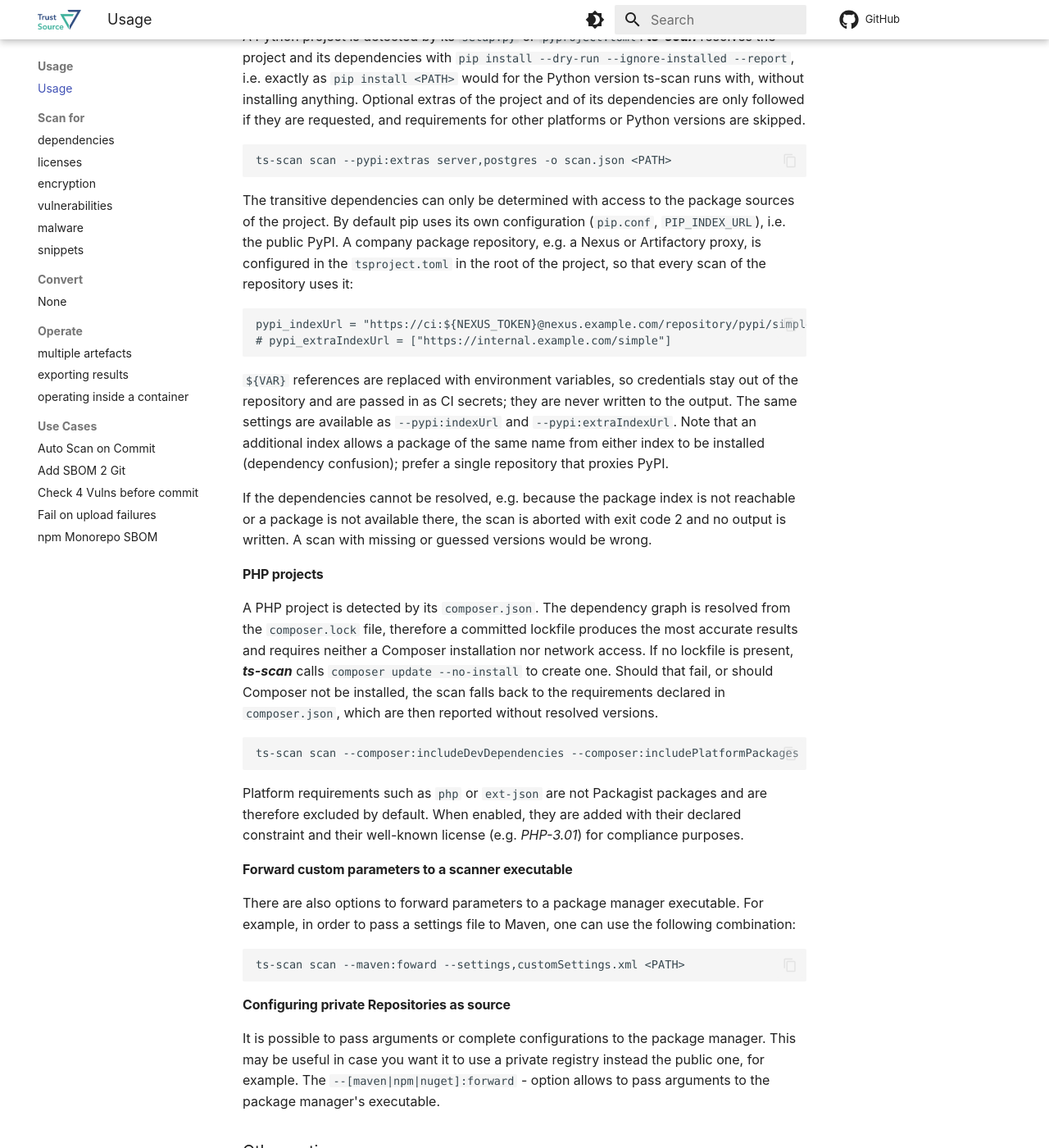
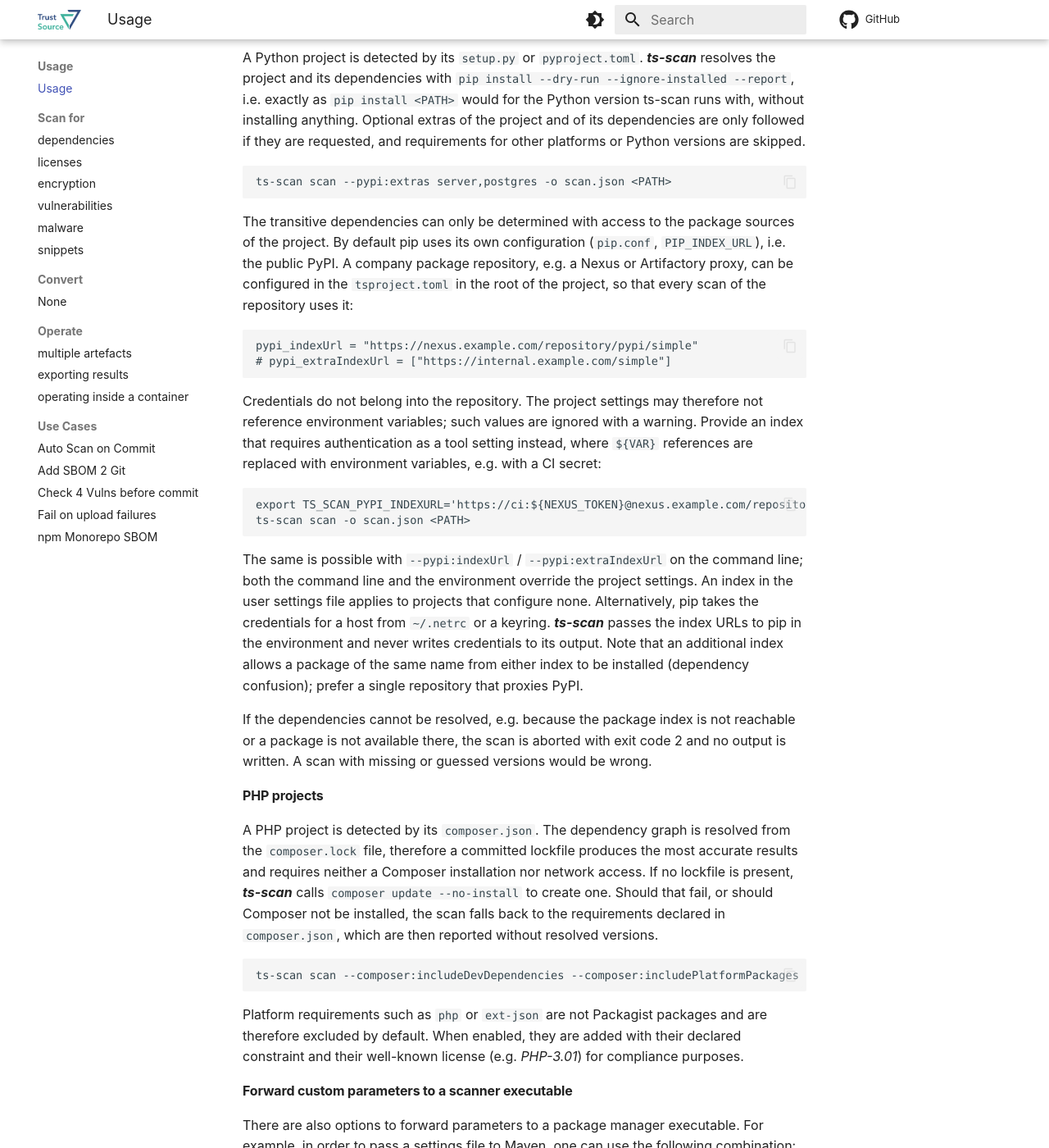
Before and after one commit to TrustSource/ts-scan, an MkDocs documentation site: the page built from docs/usage.md, in a window 1280 px wide and 1400 px high, scrolled down 4015 px. Shown: the whole window at 82% size. Built offline with MkDocs 1.6.1 and Material for MkDocs 9.7.7, drawn with Linux system fonts in a browser that asks for light colours; comment, search, counter and statistics services are not loaded; some of the changed text lies outside the part shown.

Commit message:
fix!: project settings cannot run programs, write files or read the environment
Reading tsproject.toml in `ts-scan scan` let a foreign repository set
`node_executable` and thereby run a program of its choice (reproduced),
overwrite files through `output_path`, enable npm lifecycle scripts, or
send environment variables to an index of its choice through `${VAR}`
in `pypi_indexUrl`.

- The project settings loader drops `<pm>_executable`, `<pm>_forward`,
  `output_path`, `node_enableLifecycleScripts` and every value containing
  `$`, with a warning; they are tool settings like the API key (ADR-001)
- Index credentials come from tool settings, e.g. TS_SCAN_PYPI_INDEXURL
- Regression test: scanning a repository whose tsproject.toml sets
  node_executable does not run it
- Docs: settings layers in README, usage and architecture (ADR-002);
  fix `--npm:` option prefixes, the scanner is called `node`
- CHANGELOG: release 2.0.0

Co-Authored-By: Claude Opus 5.5 <noreply@anthropic.com>

````diff
--- a/docs/usage.md
+++ b/docs/usage.md
@@ -83,13 +83,13 @@ The `-f <output format>` option controls the output format and can be:
 
 **ts-scan** contains some general options as well as options that only apply while scanning specific package types. The package specific options are prefixed by the type of the package management system. We use the [Package URL Type](https://github.com/package-url/purl-spec/blob/master/PURL-TYPES.rst) as a prefix. The following options are valid for most supported package management system:
 
-- `--[maven|npm|nuget|pypi|dart|composer|vb6]:ignore` - Disable scanning dependencies of the type
-- `--[maven|npm|nuget|dart|composer]:executable` - Specify a path to the PM executable
-- `--[maven|npm|nuget|dart|composer]:forward` - Forward arguments to the PM's executable
+- `--[maven|node|nuget|pypi|dart|composer|vb6]:ignore` - Disable scanning dependencies of the type
+- `--[maven|node|nuget|dart|composer]:executable` - Specify a path to the PM executable
+- `--[maven|node|nuget|dart|composer]:forward` - Forward arguments to the PM's executable
 - `--nuget:separateProjectScans` - For a solution, create one scan per project using the project as the module
-- `--[npm|dart|composer]:includeDevDependencies` - Include development dependencies in the scan results
+- `--[node|dart|composer]:includeDevDependencies` - Include development dependencies in the scan results
 - `--composer:includePlatformPackages` - Include the PHP platform requirements (`php`, `ext-*`, `lib-*`, `composer-*`)
-- `--[npm|cargo|composer]:enableMetadataRetrieval` - Enrich packages with metadata from the online registry
+- `--[node|cargo|composer]:enableMetadataRetrieval` - Enrich packages with metadata from the online registry
 - `--pypi:extras` - Include the optional dependencies of the given extras of the scanned project (comma-separated or repeated)
 - `--pypi:indexUrl` / `--pypi:extraIndexUrl` - Resolve Python dependencies from a company package repository instead of PyPI
 
@@ -115,14 +115,21 @@ A Python project is detected by its `setup.py` or `pyproject.toml`. ***ts-scan**
 ts-scan scan --pypi:extras server,postgres -o scan.json <PATH>
 ```
 
-The transitive dependencies can only be determined with access to the package sources of the project. By default pip uses its own configuration (`pip.conf`, `PIP_INDEX_URL`), i.e. the public PyPI. A company package repository, e.g. a Nexus or Artifactory proxy, is configured in the `tsproject.toml` in the root of the project, so that every scan of the repository uses it:
+The transitive dependencies can only be determined with access to the package sources of the project. By default pip uses its own configuration (`pip.conf`, `PIP_INDEX_URL`), i.e. the public PyPI. A company package repository, e.g. a Nexus or Artifactory proxy, can be configured in the `tsproject.toml` in the root of the project, so that every scan of the repository uses it:
 
 ```toml
-pypi_indexUrl = "https://ci:${NEXUS_TOKEN}@nexus.example.com/repository/pypi/simple"
+pypi_indexUrl = "https://nexus.example.com/repository/pypi/simple"
 # pypi_extraIndexUrl = ["https://internal.example.com/simple"]
 ```
 
-`${VAR}` references are replaced with environment variables, so credentials stay out of the repository and are passed in as CI secrets; they are never written to the output. The same settings are available as `--pypi:indexUrl` and `--pypi:extraIndexUrl`. Note that an additional index allows a package of the same name from either index to be installed (dependency confusion); prefer a single repository that proxies PyPI.
+Credentials do not belong into the repository. The project settings may therefore not reference environment variables; such values are ignored with a warning. Provide an index that requires authentication as a tool setting instead, where `${VAR}` references are replaced with environment variables, e.g. with a CI secret:
+
+```shell
+export TS_SCAN_PYPI_INDEXURL='https://ci:${NEXUS_TOKEN}@nexus.example.com/repository/pypi/simple'
+ts-scan scan -o scan.json <PATH>
+```
+
+The same is possible with `--pypi:indexUrl` / `--pypi:extraIndexUrl` on the command line; both the command line and the environment override the project settings. An index in the user settings file applies to projects that configure none. Alternatively, pip takes the credentials for a host from `~/.netrc` or a keyring. ***ts-scan*** passes the index URLs to pip in the environment and never writes credentials to its output. Note that an additional index allows a package of the same name from either index to be installed (dependency confusion); prefer a single repository that proxies PyPI.
 
 If the dependencies cannot be resolved, e.g. because the package index is not reachable or a package is not available there, the scan is aborted with exit code 2 and no output is written. A scan with missing or guessed versions would be wrong.
 
@@ -146,7 +153,7 @@ ts-scan scan --maven:foward --settings,customSettings.xml <PATH>
 
 #### Configuring private Repositories as source
 
-It is possible to pass arguments or complete configurations to the package manager. This may be useful in case you want it to use a private registry instead the public one, for example. The `--[maven|npm|nuget]:forward` - option allows to pass arguments to the package manager's executable.
+It is possible to pass arguments or complete configurations to the package manager. This may be useful in case you want it to use a private registry instead the public one, for example. The `--[maven|node|nuget]:forward` - option allows to pass arguments to the package manager's executable.
 
 ### Other options
 
````
Also changed, not shown: CHANGELOG.md (+6 -4 lines), README.md (+26 -11 lines), docs/architecture.md (+11 -3 lines), docs/sbom.md (+3 -3 lines), 3 other files.
